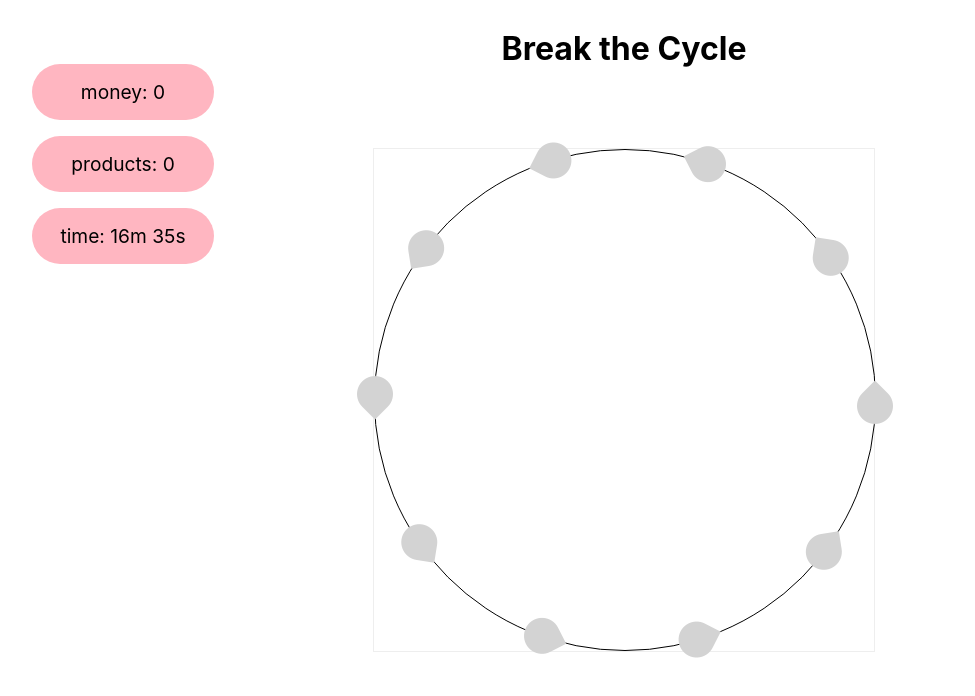
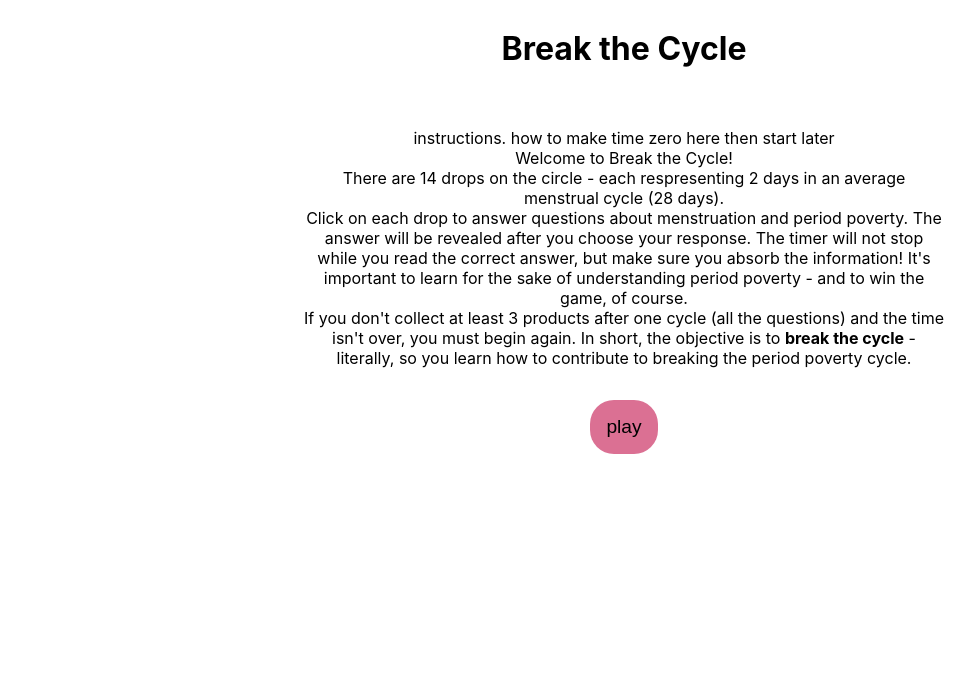
Before and after one commit to rachellin/codehers2021, a React (Create React App) app: page / in a window 1280 px wide. Shown: the top 696 px of the page, without its empty margins (16-991 px from the left). Built offline with nearby package versions, Linux system fonts and the light colour scheme.

Commit message:
all questions

```diff
--- a/src/Container.js
+++ b/src/Container.js
@@ -13,6 +13,7 @@ export class Container extends React.Component {
             message: "Break the Cycle",
             timeOver: false,
             gameOver: false,
+            showInstructions: true,
             stop: false,
             time: 1000,
             money: 0,
@@ -27,6 +28,7 @@ export class Container extends React.Component {
     }
 
     componentDidMount() {
+        console.log("length: "+questions.length)
         this.setState({
             hasProduct: [false, false, true, false, true, false, false, true, true, false]
         })
@@ -44,6 +46,10 @@ export class Container extends React.Component {
             this.setState({ timeOver: true });
             this.gameOver();
         }, 1000*this.state.time)
+    }
+
+    startGame() {
+        this.setState({ showInstructions: false });
     }
 
     handleClick(i) {
@@ -141,6 +147,27 @@ export class Container extends React.Component {
     }
 
     render() {
+        if (this.state.showInstructions) {
+            return (
+                <StyledContainer>
+                    {/* stats? */}
+                    <h1 className="title">Break the Cycle</h1>
+                    <div className="instructions">
+                        instructions. how to make time zero here then start later <br/>
+                        Welcome to Break the Cycle! <br/>
+                        There are 14 drops on the circle - each respresenting 2 days in an average menstrual cycle (28 days).<br/>
+                        Click on each drop to answer questions about menstruation and period poverty.
+                        The answer will be revealed after you choose your response.
+                        The timer will not stop while you read the correct answer, but make sure you absorb the information!
+                        It's important to learn for the sake of understanding period poverty - and to win the game, of course. <br/>
+                        If you don't collect at least 3 products after one cycle (all the questions) and the time isn't over, you must begin again.
+                        In short, the objective is to <b>break the cycle</b> - literally, so you learn how to contribute to breaking the period poverty cycle.
+                        <button style={{display: "block", margin: "2rem auto"}} onClick={() => this.startGame()}>play</button>
+                    </div>
+                </StyledContainer>
+            )
+        }
+
         if (this.state.gameOver) {
             return (
                 <StyledContainer>
@@ -165,6 +192,7 @@ export class Container extends React.Component {
                     products={this.state.products}
                     time={this.state.time}
                     stop={this.state.stop}
+                    showInstructions={() => this.setState({ showInstructions: true })}
                 />
                 <h1 className="title">{this.state.message}</h1>
                 <Cycle
--- a/src/Stats.js
+++ b/src/Stats.js
@@ -17,7 +17,13 @@ export class Stats extends React.Component {
                 <StyledStats>
                     <Timer time={this.props.time} stop={this.props.stop}/>
                 </StyledStats>
+                <StyledStats style={{cursor: "pointer"}} onClick={() => this.props.showInstructions()}>
+                    instructions
+                </StyledStats>
+
             </div>
         )
     }
 }
+
+// how to show instructions w/o starting over
--- a/src/data.js
+++ b/src/data.js
@@ -109,5 +109,53 @@ export const questions = [
         ],
         correct: 2,
         info: "Period poverty is not just a lack of access to products. Providing girls and women with products is not enough; menstruation education is also crucial to solving the period poverty challenge."
+    },
+    {
+        question: "<h1>All menstrual cycles last 28 days. True or false?</h1>",
+        answers: [
+            "True",
+            "False"
+        ],
+        correct: 1,
+        info: "A menstrual cycle can range anywhere from 21 days to 35 days depending on age and various health factors. The average menstrual cycle is 28 days, but a shorter or longer cycle doesn’t necessarily mean your health is at risk."
+    },
+    {
+        question: `
+        <h1>Which are the possible effects of amenorrhea?</h1>
+        i. infertility <br>
+        ii. death<br>
+        iii. none; I'd rather not have my period<br>
+        iv. osteoporosis (bone density loss)<br>
+        v. increased risk of heart and blood vessel disorders
+        `,
+        answers: [
+            "I only",
+            "I, II",
+            "I, IV, V",
+            "III",
+            "I and IV"
+        ],
+        correct: 2,
+        info: "Amenorrhea causes osteoporosis because estrogen levels drop and stay low. You may be delighted for your period to be gone, but if amenorrhea isn't treated, you will face the consequences long-term. Amenorrhea may also lead to infertility and pregnancy problems, and even an increased risk of heart and blood vessel disorders."
+    },
+    {
+        question: "<h1>When proper products are not available, girls resort to using socks, dishrags, and newspapers. True or false?</h1>",
+        answers: [
+            "True",
+            "False"
+        ],
+        correct: 0,
+        info: "Lack of affordability and information have led many young women to use only one tampon per day or one pad for multiple days. When they lack access to products completely, women are often forced to use alternatives such as socks, dishrags, and newspapers during their periods."
+    },
+    {
+        question: "<h1>In Kenya, it is reported that _ of females are unable to afford menstrual hygiene products.</h1>",
+        answers: [
+            "50%",
+            "65%",
+            "40%",
+            "80%"
+        ],
+        correct: 1,
+        info: "In Kenya, it is reported that 65% of females are unable to afford menstrual hygiene products. In addition, many rural schools lack private places for girls to change their menstrual products, causing numerous instances of gender-based violence around the non-private toilet facilities."
     }
 ]
--- a/src/styles/CycleStyles.js
+++ b/src/styles/CycleStyles.js
@@ -10,7 +10,7 @@ export const StyledCycle = styled.div`
     left: 50%;
     transform: translateY(-50%) translateX(-50%);
     width: 500px;
-    border: 1px solid #eee;
+    //border: 1px solid #eee;
 `;
 
 export const Circle = styled.div`
--- a/src/styles/Style.js
+++ b/src/styles/Style.js
@@ -12,9 +12,14 @@ export const StyledContainer = styled.div`
         transform: translateX(-50%);
     }
 
-    .game-over {
+    .game-over, .instructions {
         text-align: center;
         margin-top: 6rem;
+    }
+
+    .instructions {
+        width: 50vw;
+        margin: 6rem auto;
     }
 `;
 
```
